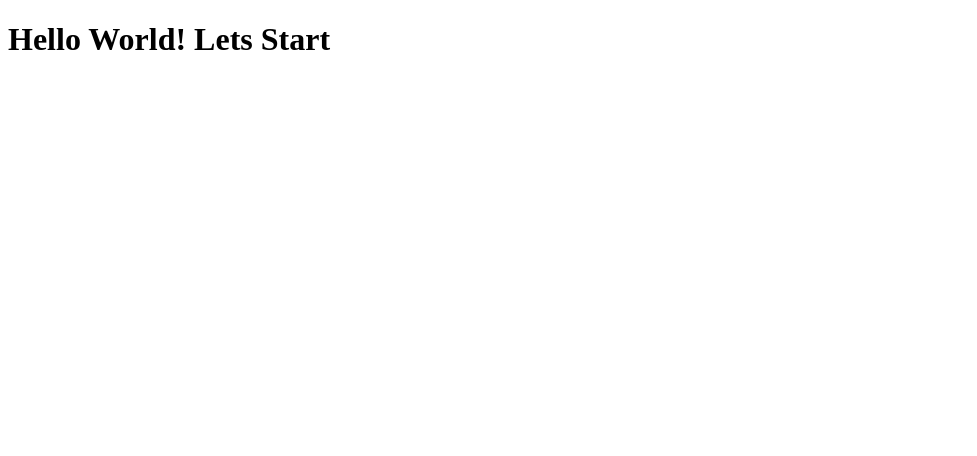
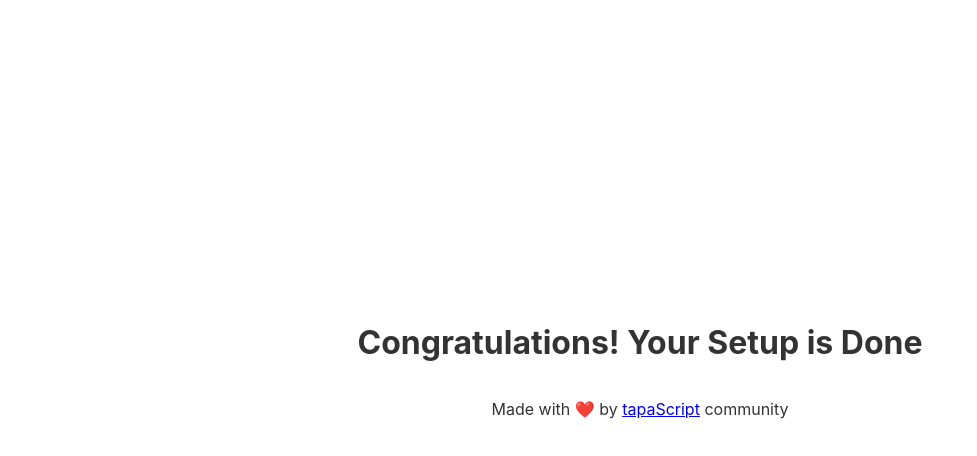
Before and after one commit to tapascript/js-base-setup, a website built with Vite: page index.html in a window 1280 px wide. Shown: the whole page, without its empty margins (0-977 px from the left). Built offline with nearby package versions, Linux system fonts and the light colour scheme.

Commit message:
JS Base setup with vite

```diff
--- a/pages/index.html
+++ b/index.html
@@ -4,8 +4,10 @@
     <meta charset="UTF-8" />
     <meta name="viewport" content="width=device-width, initial-scale=1.0" />
     <title>Document</title>
+    <link rel="stylesheet" href="/src/index.css" />
   </head>
   <body>
-    <h1>Hello World! Lets Start</h1>
+    <div id="app"></div>
+    <script type="module" src="/src/main.js"></script>
   </body>
 </html>
--- /dev/null
+++ b/src/index.css
@@ -0,0 +1,10 @@
+#app {
+  font-family: "Inter", sans-serif;
+  color: #333;
+  margin: 0;
+  display: flex;
+  justify-content: center;
+  align-items: center;
+  flex-direction: column;
+  height: 90dvh;
+}
--- /dev/null
+++ b/src/main.js
@@ -0,0 +1,9 @@
+const el = document.getElementById("app");
+
+el.innerHTML = `
+  <h1>Congratulations! Your Setup is Done</h1>
+   <p class="text-sm my-8">
+        Made with ❤️ by
+        <a href="https://tapascript.io" target="_blank">tapaScript</a>
+        community
+      </p>`;
--- /dev/null
+++ b/vite.config.js
@@ -0,0 +1,7 @@
+import { defineConfig } from "vite";
+
+export default defineConfig({
+  server: {
+    port: 3000,
+  },
+});
```
Also changed, not shown: package.json (+6 -4 lines), main.js (deleted), 1 other file.
